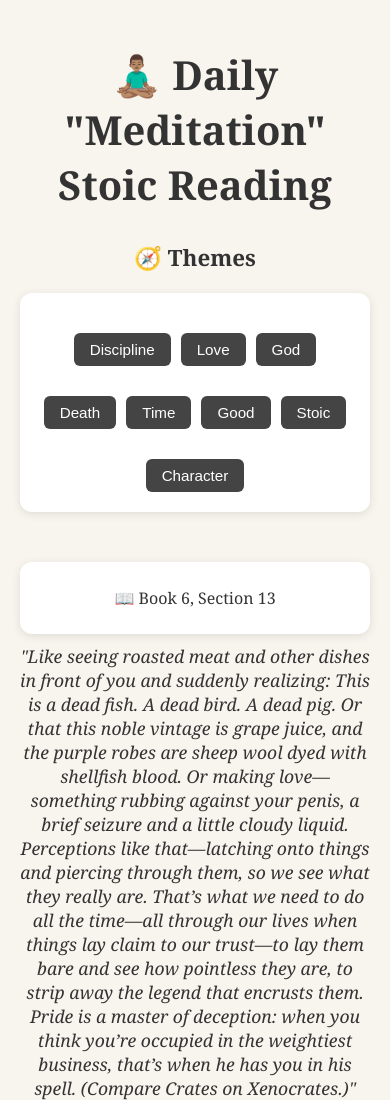
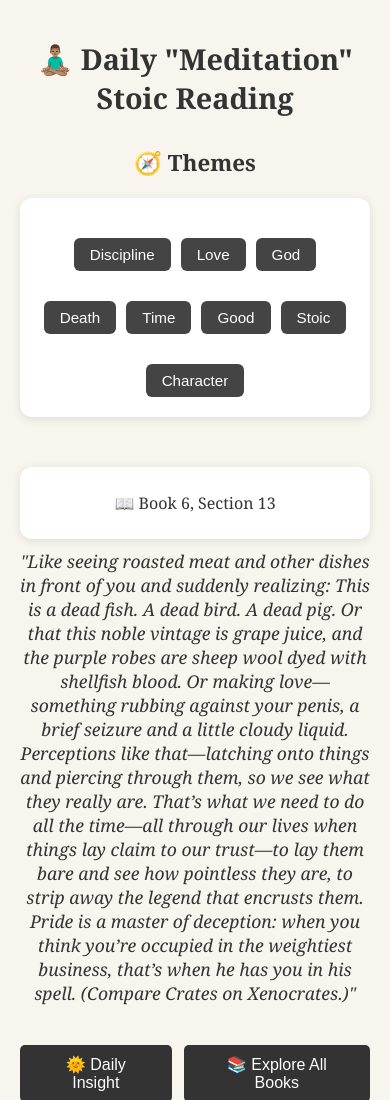
Before and after one commit to akinmade1/marcus-meditation, a plain HTML site: page index.html in a window 390 px wide. Shown: the top 1100 px of the page. Drawn offline with Linux system fonts and the light colour scheme.

Commit message:
Update style.css

```diff
--- a/styles/style.css
+++ b/styles/style.css
@@ -7,7 +7,7 @@ body {
 }
 
 h1 {
-  font-size: 2.5em;
+  font-size: clamp(1.8rem, 4.5vw, 2.5rem);
   margin-bottom: 20px;
 }
 
```
